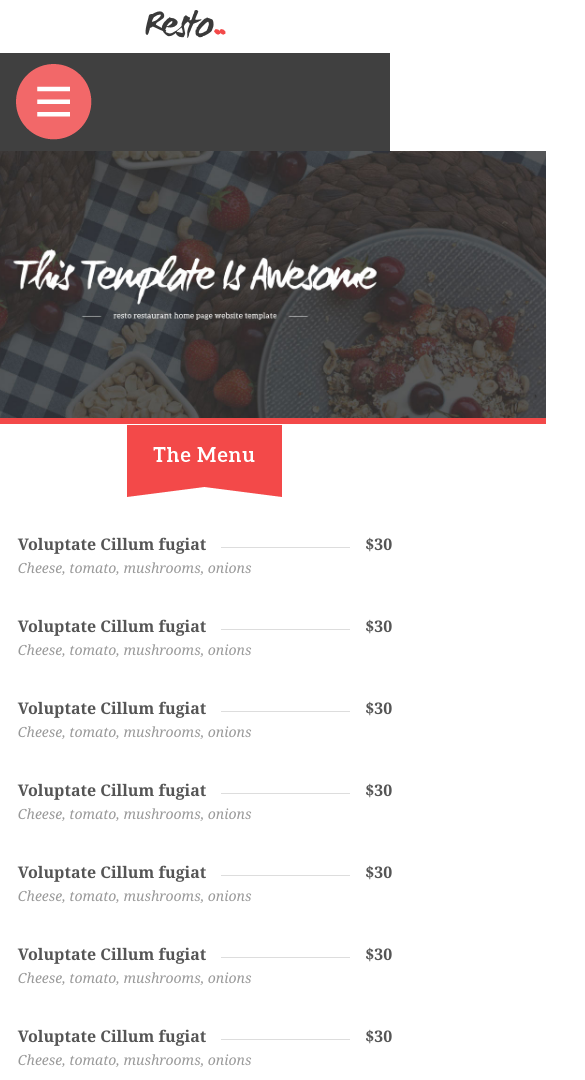
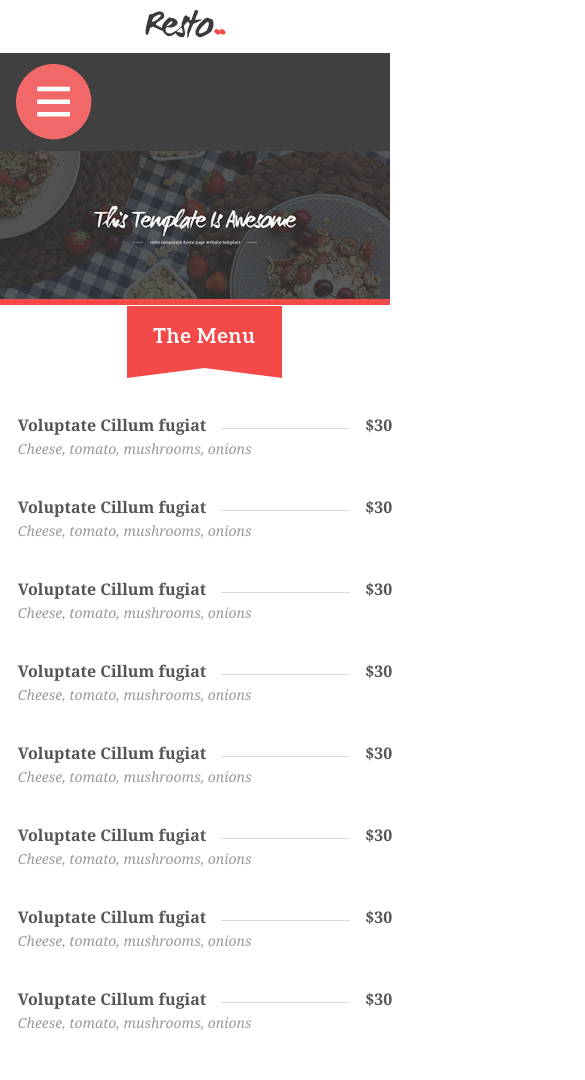
Before and after one commit to web-240-3241/Code-A-Responsive-Design-Website-001, a plain HTML site: page index.html in a window 390 px wide. Shown: the top 1080 px of the page, 585 px wide, since content can reach past the window. Drawn offline with nearby package versions, Linux system fonts and the light colour scheme.

Commit message:
Responsive Images & Polyfills
Made the banner image more scalable and memory friendly for different devices using <picture> in html

```diff
--- a/index.html
+++ b/index.html
@@ -5,6 +5,11 @@
     <head>
         <title>Resto</title>
         <link href="style.css" type="text/css" rel="stylesheet">
+        <script>
+              // Picture element HTML5 shiv
+              document.createElement( "picture" );
+       </script>
+       <script src="https://cdn.rawgit.com/scottjehl/picturefill/3.0.2/dist/picturefill.js" async></script>
     </head>
 
     <body>
@@ -29,7 +34,11 @@
         <!-- Start homepage content -->
 
         <div id="main-banner">
-            <img src="images/banner.jpg" alt="Welcome to Resto">
+             <picture>
+               <source srcset="images/banner-small.jpg" media="(max-width: 480px)">
+               <source srcset="images/banner-medium.jpg" media="(max-width: 768px)">
+               <img srcset="images/banner.jpg" alt="pic">
+             </picture>
         </div>
 
         <div class="wrapper">
--- a/style.css
+++ b/style.css
@@ -281,10 +281,6 @@ footer a{
           margin: 30px 2% !important
      }
 
-     #main-banner img{
-          position: relative;
-          width: 180%;
-          left: -40%;
-     }
+
 
 }
```
Also changed, not shown: images/banner-medium.jpg (added), images/banner-small.jpg (added), 1 other file.
